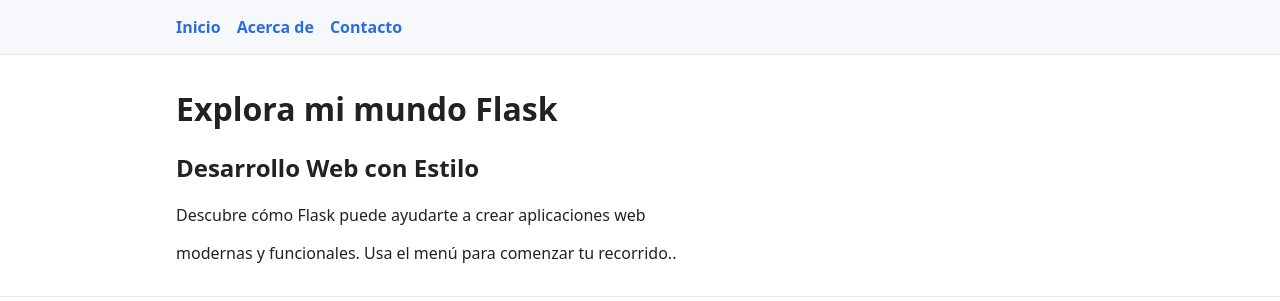
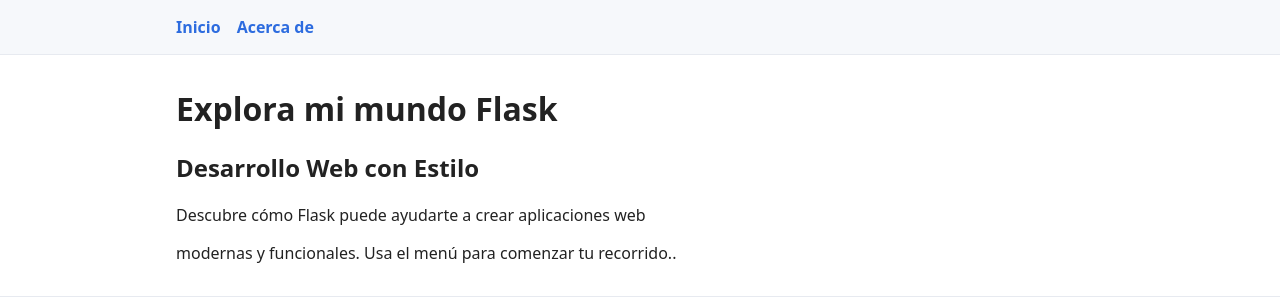
Before and after one commit to JaimeFc/PROYECTO-FLASK, a Flask app: page / in a window 1280 px wide. Shown: the top 301 px of the page. Run offline with Flask 3, Linux system fonts and the light colour scheme.

Commit message:
codigo actualizado

```diff
--- a/templates/base.html
+++ b/templates/base.html
@@ -12,7 +12,7 @@
     <nav class="nav">
       <a href="{{ url_for('index') }}">Inicio</a>
       <a href="{{ url_for('about') }}">Acerca de</a>
-      <a href="{{ url_for('contacto') }}">Contacto</a>
+
     </nav>
   </header>
 
```
